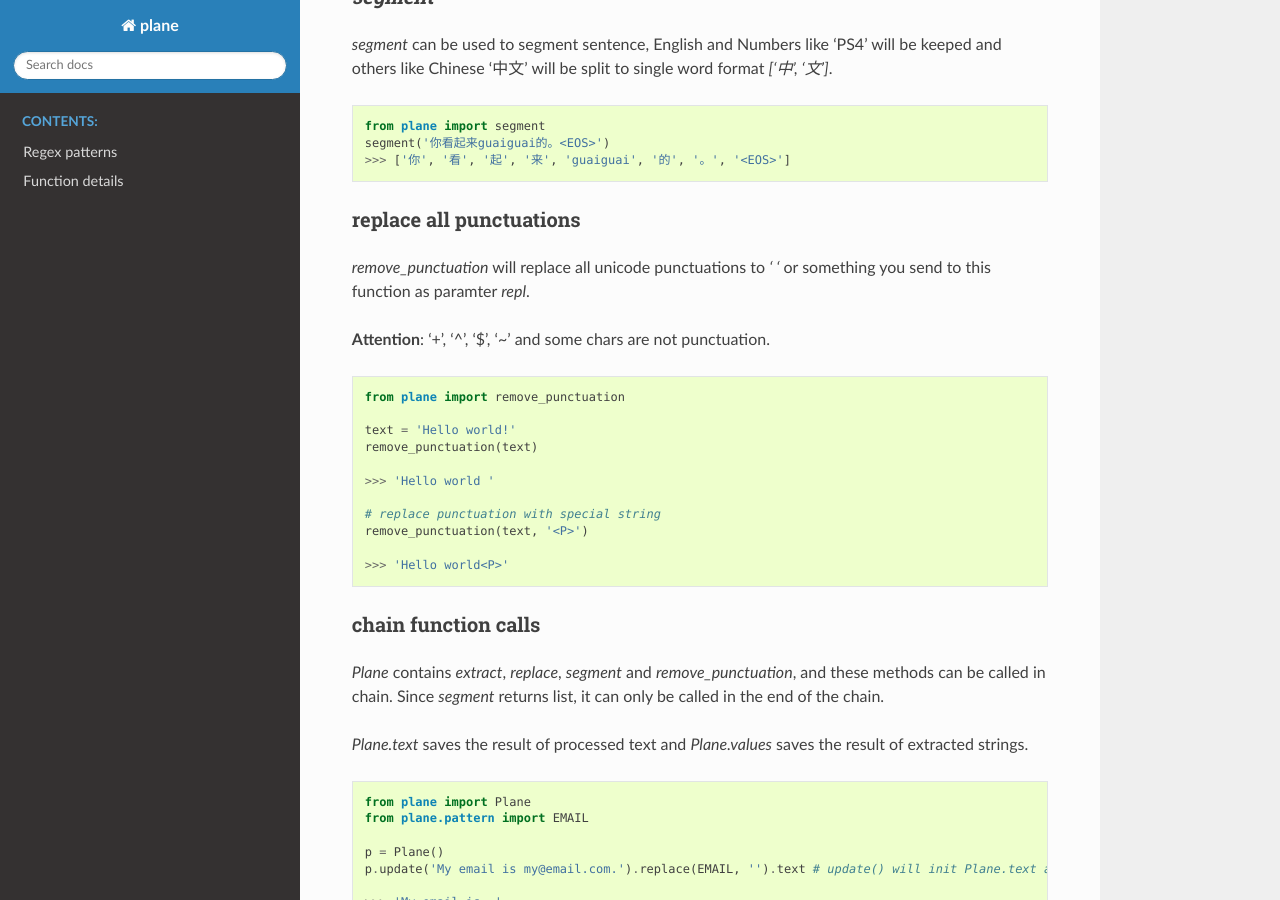
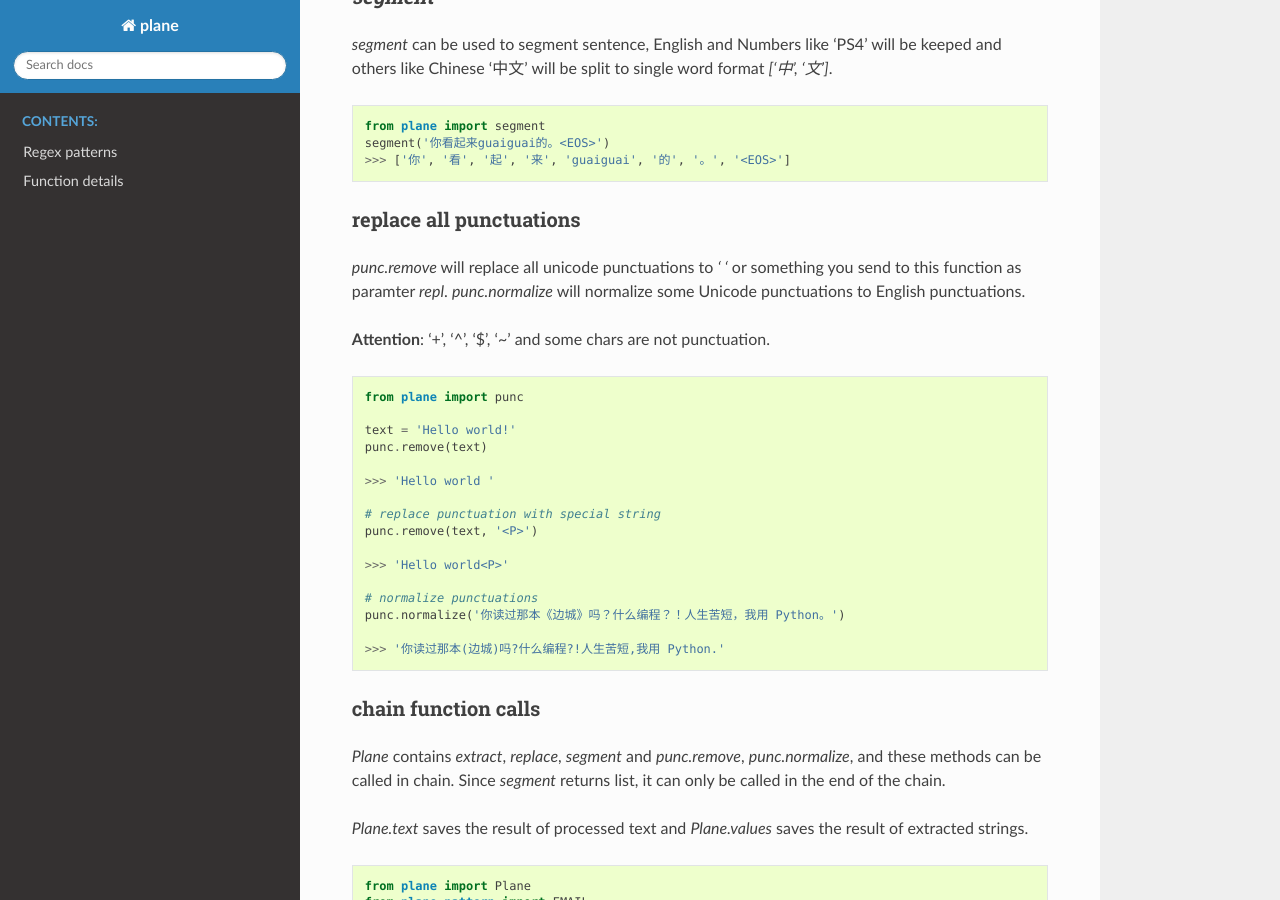
Before and after one commit to kemingy/Plane, a Sphinx documentation site: the page built from docs/source/index.rst, in a window 1280 px wide and 900 px high, scrolled down 2010 px. Built offline with Sphinx 7.4.7 and the Read the Docs theme 2.0.0, drawn with Linux system fonts in a browser that asks for light colours.

Commit message:
update doc, add static folder

```diff
--- a/docs/source/index.rst
+++ b/docs/source/index.rst
@@ -105,29 +105,33 @@ You can create your own pattern with :func:`plane.func.build_new_regex`:
 replace all punctuations
 ~~~~~~~~~~~~~~~~~~~~~~~~~~~~
 
-`remove_punctuation` will replace all unicode punctuations to `' '` or something you send to this function as paramter `repl`.
+`punc.remove` will replace all unicode punctuations to `' '` or something you send to this function as paramter `repl`. `punc.normalize` will normalize some Unicode punctuations to English punctuations.
 
 **Attention**: '+', '^', '$', '~' and some chars are not punctuation.
 
 ::
 
-    from plane import remove_punctuation
+    from plane import punc
 
     text = 'Hello world!'
-    remove_punctuation(text)
+    punc.remove(text)
 
     >>> 'Hello world '
 
     # replace punctuation with special string
-    remove_punctuation(text, '<P>')
+    punc.remove(text, '<P>')
 
     >>> 'Hello world<P>'
 
+    # normalize punctuations
+    punc.normalize('你读过那本《边城》吗？什么编程？！人生苦短，我用 Python。')
+
+    >>> '你读过那本(边城)吗?什么编程?!人生苦短,我用 Python.'
 
 chain function calls
 ~~~~~~~~~~~~~~~~~~~~~~~~
 
-`Plane` contains `extract`, `replace`, `segment` and `remove_punctuation`, and these methods can be called in chain. Since `segment` returns list, it can only be called in the end of the chain.
+`Plane` contains `extract`, `replace`, `segment` and `punc.remove`, `punc.normalize`, and these methods can be called in chain. Since `segment` returns list, it can only be called in the end of the chain.
 
 `Plane.text` saves the result of processed text and `Plane.values` saves the result of extracted strings.
 
```
Also changed, not shown: 1 other file.
